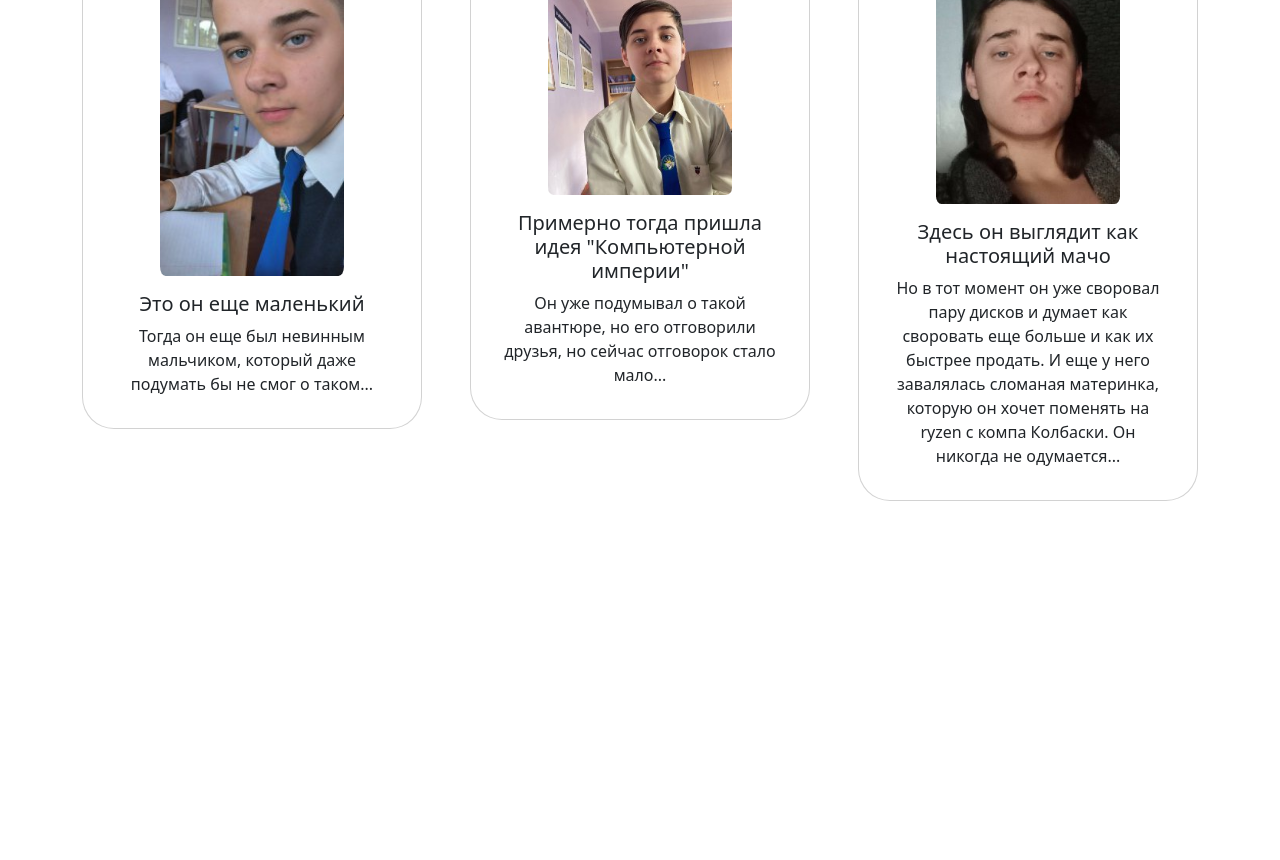
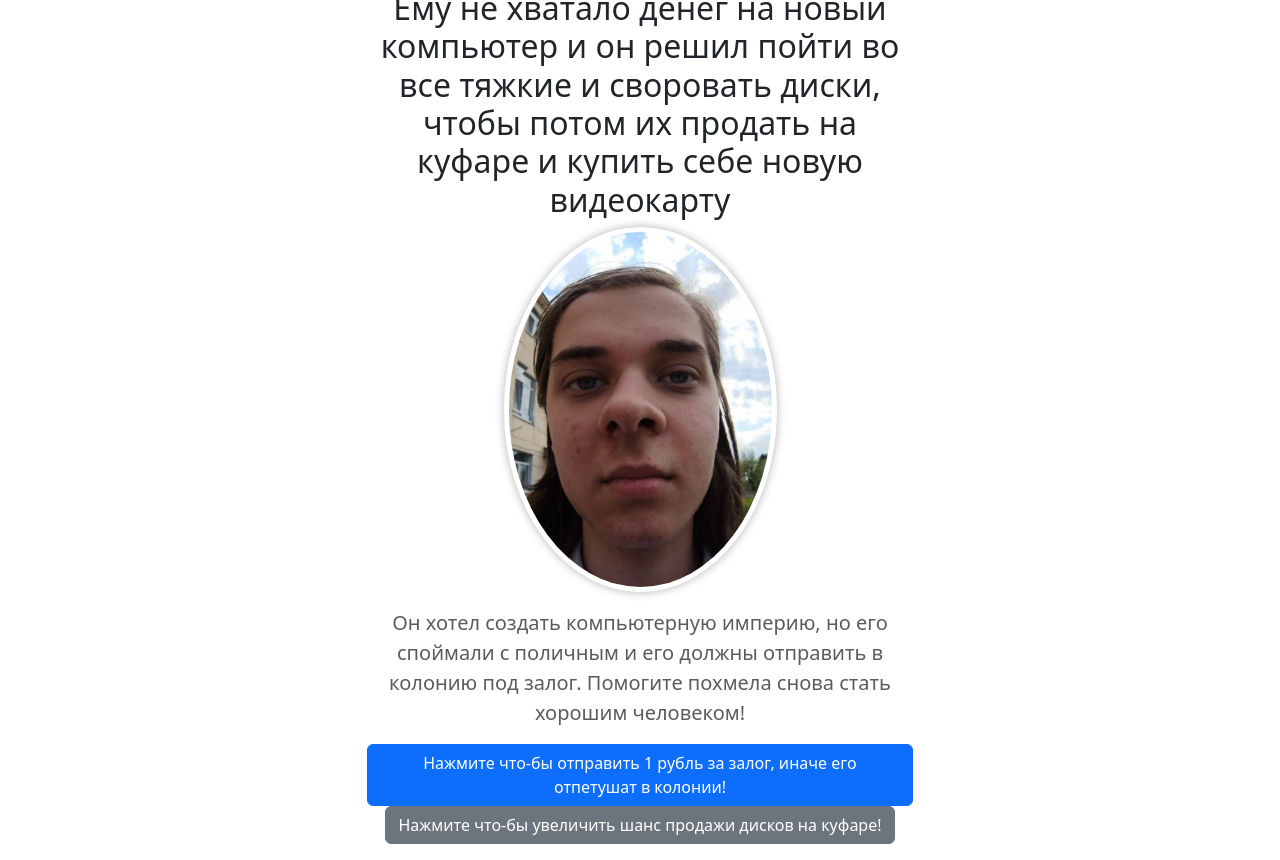
Before and after one commit to VanHerrington1/Pohmel, a plain HTML site: page IT PAPA/fotki.html in a window 1280 px wide. Shown: the part 181-1041 px from the top of the page. Before the commit the page ends 800 px from the top, so only its background shows below. Drawn offline with nearby package versions, Linux system fonts and the light colour scheme.

Commit message:
fotki.html

```diff
--- a/IT PAPA/fotki.html
+++ b/IT PAPA/fotki.html
@@ -3,7 +3,7 @@
   <head>
     <meta charset="UTF-8" />
     <meta name="viewport" content="width=device-width, initial-scale=1.0" />
-    <title>Фотки преступника</title>
+    <title>Ваня Мельник</title>
     <link
       rel="stylesheet"
       href="https://cdn.jsdelivr.net/npm/bootstrap@5.3.5/dist/css/bootstrap.min.css"
@@ -23,18 +23,12 @@
     <link rel="icon" type="image/png" sizes="16x16" href="/favicon-16x16.png" />
     <link rel="manifest" href="/site.webmanifest" />
     <style>
-      .card {
-        border-radius: 2em;
-        text-align: center;
-        padding: 1em;
-      }
-      .card:hover {
-        background-color: rgba(0, 0, 0, 0.1);
-      }
-      .card img {
-        border-radius: 3%;
-        width: 60%;
-        margin: auto;
+      .round-img {
+        width: 50%;
+        border-radius: 50%;
+        box-shadow: 0 0 10px rgba(0, 0, 0, 0.3);
+        padding: 5px;
+        margin-bottom: 1em;
       }
     </style>
   </head>
@@ -58,60 +52,52 @@
         <div class="collapse navbar-collapse" id="navbarNav">
           <ul class="navbar-nav">
             <li class="nav-item">
-              <a class="nav-link" aria-current="page" href="index.html"
+              <a class="nav-link active" aria-current="page" href="index.html"
                 >Главная</a
               >
             </li>
             <li class="nav-item">
-              <a class="nav-link active" href="fotki.html"
+              <a class="nav-link" href="fotki.html"
                 >Фотки и история преступника</a
               >
+            </li>
+            <li class="nav-item">
+              <a class="nav-link" href="mechta.html">Его маленькая мечта</a>
             </li>
           </ul>
         </div>
       </div>
     </nav>
-    <div class="container my-3">
-      <div class="row row-cols-1 row-cols-md-2 row-cols-lg-3 g-5">
-        <div class="col">
-          <div class="card">
-            <img src="pohmel3.jpg" class="card-img-top" alt="pohmel" />
-            <div class="card-body">
-              <h5 class="card-title">Это он еще маленький</h5>
-              <p class="card-text">
-                Тогда он еще был невинным мальчиком, который даже подумать бы не
-                смог о таком...
-              </p>
-            </div>
-          </div>
-        </div>
-        <div class="col">
-          <div class="card">
-            <img src="pohmel4.jpg" class="card-img-top" alt="pohmel" />
-            <div class="card-body">
-              <h5 class="card-title">
-                Примерно тогда пришла идея "Компьютерной империи"
-              </h5>
-              <p class="card-text">
-                Он уже подумывал о такой авантюре, но его отговорили друзья, но
-                сейчас отговорок стало мало...
-              </p>
-            </div>
-          </div>
-        </div>
-        <div class="col">
-          <div class="card">
-            <img src="pohmel2.jpg" class="card-img-top" alt="pohmel" />
-            <div class="card-body">
-              <h5 class="card-title">Здесь он выглядит как настоящий мачо</h5>
-              <p class="card-text">
-                Но в тот момент он уже своровал пару дисков и думает как
-                своровать еще больше и как их быстрее продать. И еще у него
-                завалялась сломаная материнка, которую он хочет поменять на
-                ryzen с компа Колбаски. Он никогда не одумается...
-              </p>
-            </div>
-          </div>
+    <div class="container text-center my-3">
+      <div class="row">
+        <div class="col-lg-6 col-md-6 col-sm-6 mx-auto">
+          <h1 class="fw-light">Похмел вор дисков</h1>
+          <h2>
+            Ему не хватало денег на новый компьютер и он решил пойти во все
+            тяжкие и своровать диски, чтобы потом их продать на куфаре и купить
+            себе новую видеокарту
+          </h2>
+          <img class="round-img" src="pohmel.jpg" alt="Ваня Мельник" />
+          <p class="lead text-muted">
+            Он хотел создать компьютерную империю, но его споймали с поличным и
+            его должны отправить в колонию под залог. Помогите похмела снова
+            стать хорошим человеком!
+          </p>
+          <a
+            href="https://youtu.be/gUdHsp5rs5g?si=BiZD4-J45E9fdCwR"
+            target="_blank"
+            class="btn btn-primary"
+          >
+            Нажмите что-бы отправить 1 рубль за залог, иначе его отпетушат в
+            колонии!
+          </a>
+          <a
+            href="https://www.kufar.by/item/1015565683?rank=0&searchId=8b5839653e499576fddaf997896b063a0e8f"
+            target="_blank"
+            class="btn btn-secondary"
+          >
+            Нажмите что-бы увеличить шанс продажи дисков на куфаре!
+          </a>
         </div>
       </div>
     </div>
```
